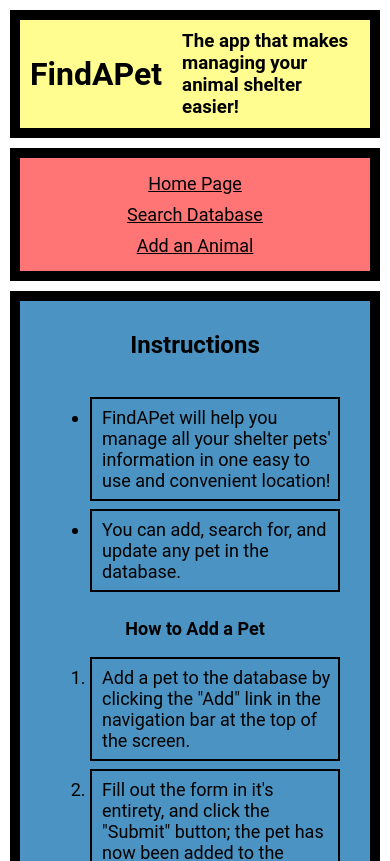
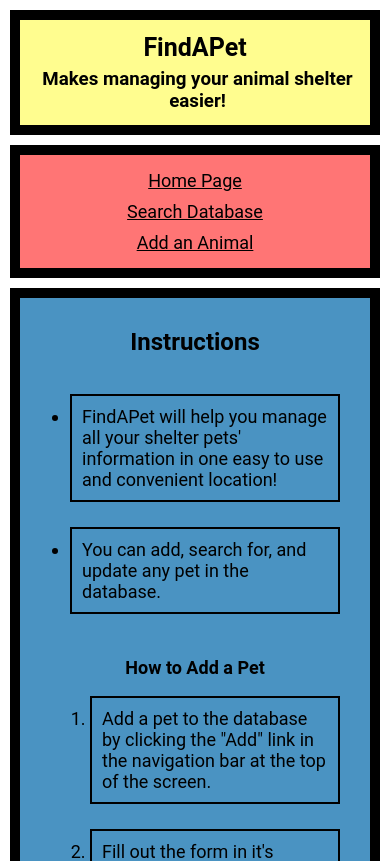
Before and after one commit to Lmcmaaser/findapet-client, a React (Create React App) app: page / in a window 390 px wide. Shown: the top 861 px of the page. Built offline with nearby package versions, Linux system fonts and the light colour scheme; no server answers.

Commit message:
UI changes based on feedback

```diff
--- a/src/App/App.css
+++ b/src/App/App.css
@@ -14,6 +14,7 @@
   align-items: center;
   justify-content: space-between;
   border: 10px solid black;
+  padding: 10px;
 }
 
 h1, h3 {
@@ -26,9 +27,20 @@ div.success {
 }
 
 
-@media screen and (min-width: 460px) {
-  h1, h3 {
-    color: black;
-    text-align: right;
+@media screen and (max-width: 460px) {
+
+  .App-header {
+    flex-direction: column;
+    text-align: center;
+  }
+
+  h1 {
+    font-size: 25px;
+    margin: 3px;
+  }
+
+  h3 {
+    margin: 3px;
+    padding-left: 5px;
   }
 }
--- a/src/App/App.js
+++ b/src/App/App.js
@@ -146,7 +146,7 @@ class App extends Component {
         <div className="App">
           <header className="App-header">
             <h1>FindAPet</h1>
-            <h3>The app that makes managing your animal shelter easier!</h3>
+            <h3>Makes managing your animal shelter easier!</h3>
           </header>
           <nav>
             <Nav />
--- a/src/Delete/Delete.css
+++ b/src/Delete/Delete.css
@@ -49,3 +49,13 @@ button.submit-button {
   width: 90px;
   margin: 20px 20px 20px auto;
 }
+
+@media screen and (max-width: 460px) {
+  .section {
+    flex-direction: column;
+  }
+
+  .pet-section {
+    margin: 10px;
+  }
+}
--- a/src/Home/Home.css
+++ b/src/Home/Home.css
@@ -31,6 +31,11 @@ h2 {
   padding: 10px;
 }
 
+ul {
+  padding-left: 20px;
+  /* list-style-type:none; */
+}
+
 .sub_title {
   font-weight: bold;
 }
--- a/src/Search/Search.css
+++ b/src/Search/Search.css
@@ -13,7 +13,6 @@ h2 {
   text-align: center;
   color: black;
 }
-
 h4 {
   text-align: center;
   font-weight: bold;
@@ -21,12 +20,11 @@ h4 {
   color: black;
   margin: 10px;
 }
-
 h5 {
   font-variant: small-caps;
   font-weight: bold;
   font-size: 20px;
-  margin: 5px;
+  margin: 10px;
 }
 
 fieldset {
@@ -42,11 +40,9 @@ fieldset {
   border: 3px solid #FFFD8F;
   border-radius: 10px;
 }
-
 legend {
   display: none;
 }
-
 .main-label {
   font-variant: small-caps;
   font-weight: bold;
@@ -65,7 +61,6 @@ legend {
   -ms-user-select: none;
   user-select: none;
 }
-
 .container input {
   position: absolute;
   opacity: 0;
@@ -74,25 +69,20 @@ legend {
   width: 0;
 }
 
-
 .container:hover input ~ .checkmark {
   background-color: #ccc;
 }
-
 .container input:checked ~ .checkmark {
   background-color: #2196F3;
 }
-
 .checkmark:after {
   content: "";
   position: absolute;
   display: none;
 }
-
 .container input:checked ~ .checkmark:after {
   display: block;
 }
-
 .container .checkmark:after {
   left: 9px;
   top: 5px;
@@ -108,11 +98,9 @@ legend {
 input[type=radio] {
   margin: 5px;
 }
-
 input[type=checkbox] {
   margin: 5px;
 }
-
 input[type=text] {
   margin: 5px;
   padding: 5px;
@@ -124,7 +112,6 @@ label {
   margin: 2px;
   font-size: 20px;
 }
-
 
 button.reset-button {
   border-radius: 20px;
@@ -142,11 +129,10 @@ button.reset-button {
 .results-section {
   display: flex;
   flex-direction: column;
-  justify-content: space-between;
+  justify-content: center;
   padding: 5px;
   background-color: #4A93C2;
 }
-
 .results-list {
   display: flex;
   flex-direction: column;
@@ -163,9 +149,9 @@ button.reset-button {
 
 li {
   border: 2px solid black;
-  margin-bottom: 8px;
+  margin-bottom: 25px;
   max-width: 600px;
-  padding: 8px 0 8px 10px;
+  padding: 10px;
 }
 
 .Pet_delete {
@@ -177,3 +163,13 @@ li {
   font-size: 16px;
   position: relative;
 }
+
+@media screen and (max-width: 460px) {
+  h5 {
+    text-align: center;
+  }
+  .results-list {
+    display: flex;
+    flex-direction: column;
+  }
+}
```
